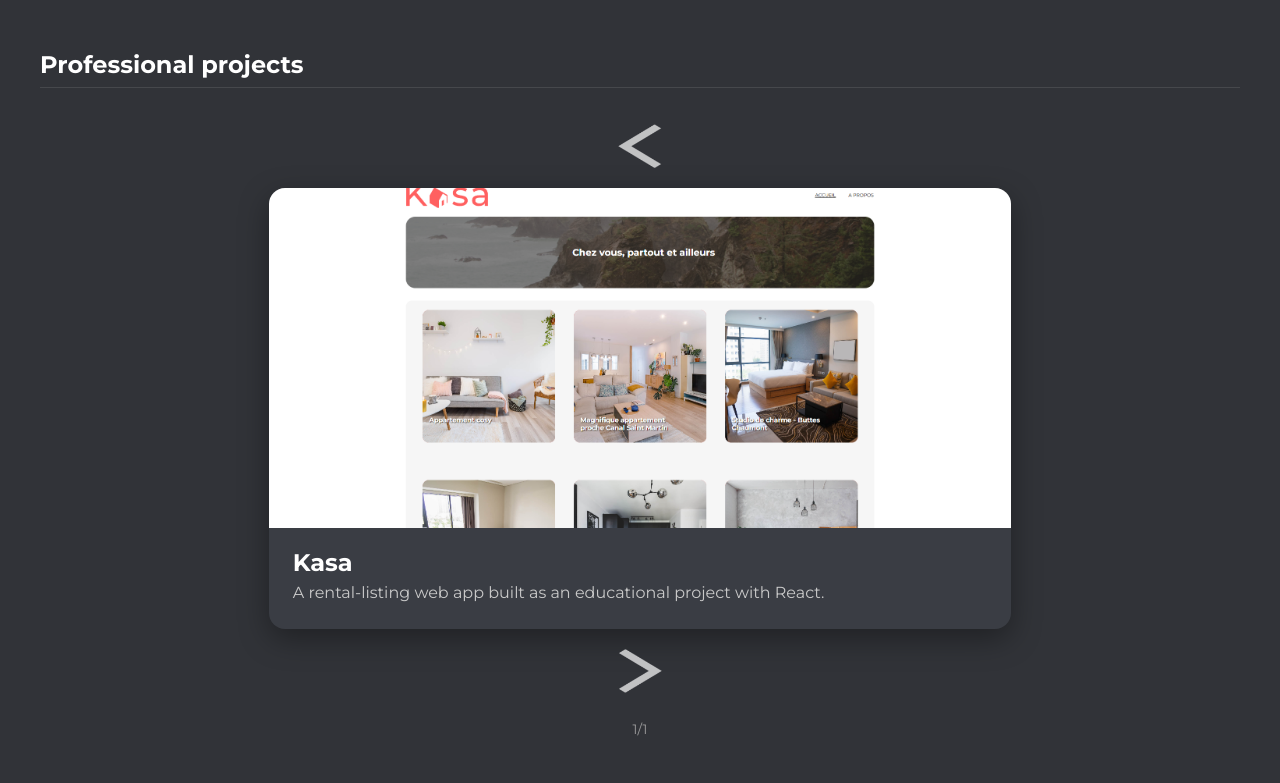
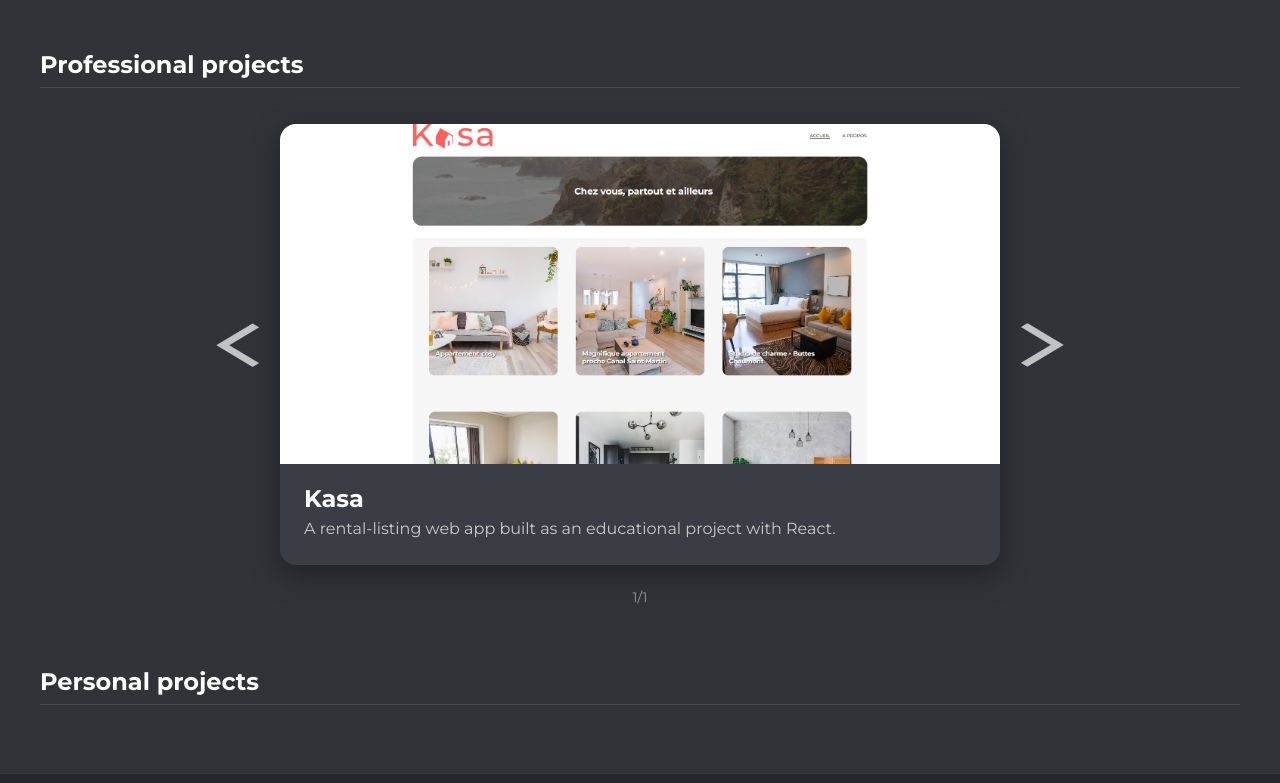
Before and after one commit to MarronFrui/portfolio, a React (Vite) app: page / in a window 1280 px wide. Shown: the part 437-1220 px from the top of the page. Built offline with nearby package versions, Linux system fonts and the light colour scheme.

Commit message:
Feat: Data shape | Card skin

```diff
--- a/src/components/Card/Card.scss
+++ b/src/components/Card/Card.scss
@@ -3,9 +3,12 @@
   border-radius: 16px;
   overflow: hidden;
   box-shadow: 0 10px 30px rgba(0, 0, 0, 0.35);
-  transition: transform 0.3s ease, box-shadow 0.3s ease;
+  transition:
+    transform 0.3s ease,
+    box-shadow 0.3s ease;
   width: 100%;
-  max-width: 760px;
+  min-width: 720px;
+  max-width: 960px;
 }
 
 .card:hover {
--- a/src/components/Gallery/Gallery.scss
+++ b/src/components/Gallery/Gallery.scss
@@ -1,9 +1,8 @@
-.carousel-container {
+.carousel {
   display: flex;
   align-items: center;
   justify-content: center;
   gap: 1.25rem;
-  flex-wrap: wrap;
   padding: 1rem 0;
 }
 
@@ -13,7 +12,9 @@
   cursor: pointer;
   user-select: none;
   opacity: 0.7;
-  transition: opacity 0.2s ease, transform 0.2s ease;
+  transition:
+    opacity 0.2s ease,
+    transform 0.2s ease;
   flex-shrink: 0;
 }
 
--- a/src/components/Gallery/Gallery.tsx
+++ b/src/components/Gallery/Gallery.tsx
@@ -22,7 +22,9 @@ export default function Gallery({ projects }: { projects: Project[] }) {
   const next = () => setCurrentIndex((i) => (i + 1) % projects.length);
 
   return (
-    <div ref={cardRef} className={`carousel-container ${isPlaying ? 'is-playing' : ''}`}>
+    <>
+      <div className="carousel-container">
+        <div ref={cardRef} className={`carousel ${isPlaying ? 'is-playing' : ''}`}>
           <img
             className="carousel-arrow"
             src="/src/assets/arrow_carousel_left.png"
@@ -40,9 +42,11 @@ export default function Gallery({ projects }: { projects: Project[] }) {
             alt="next project"
             onClick={next}
           />
+        </div>
         <p className="carousel-length">
           {currentIndex + 1}/{projects.length}
         </p>
       </div>
+    </>
   );
 }
--- a/src/components/Home/Home.scss
+++ b/src/components/Home/Home.scss
@@ -40,5 +40,6 @@
 
 .home-gallery {
   display: flex;
+  flex-direction: row;
   justify-content: center;
 }
```
Lines whose indentation alone changed are shown as unchanged.
